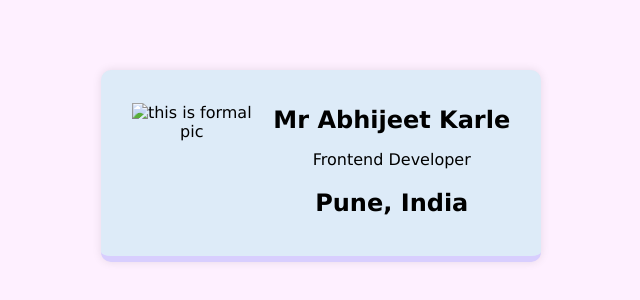
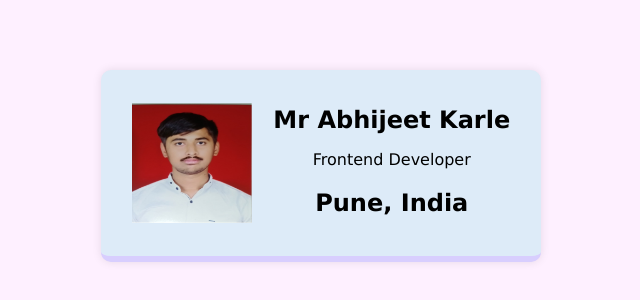
Before and after one commit to Abhikarle/profile-card, a plain HTML site: page index.html in a window 1280 px wide. Shown: the part 254-554 px from the top of the page, without its empty margins (319-959 px from the left). Drawn offline with Linux system fonts and the light colour scheme.

Commit message:
Change image path

```diff
--- a/index.html
+++ b/index.html
@@ -8,7 +8,7 @@
 </head>
 <body>
     <div class="profile-card">
-        <img class="profile" src="Images/profile.jpg" alt="this is formal pic"/>
+        <img class="profile" src="profilepic.jpg" alt="this is formal pic"/>
         <div>
             <h1>Mr Abhijeet Karle</h1>
             <p>Frontend Developer</p>
@@ -17,4 +17,5 @@
 
     </div>
 </body>
+
 </html>
```
